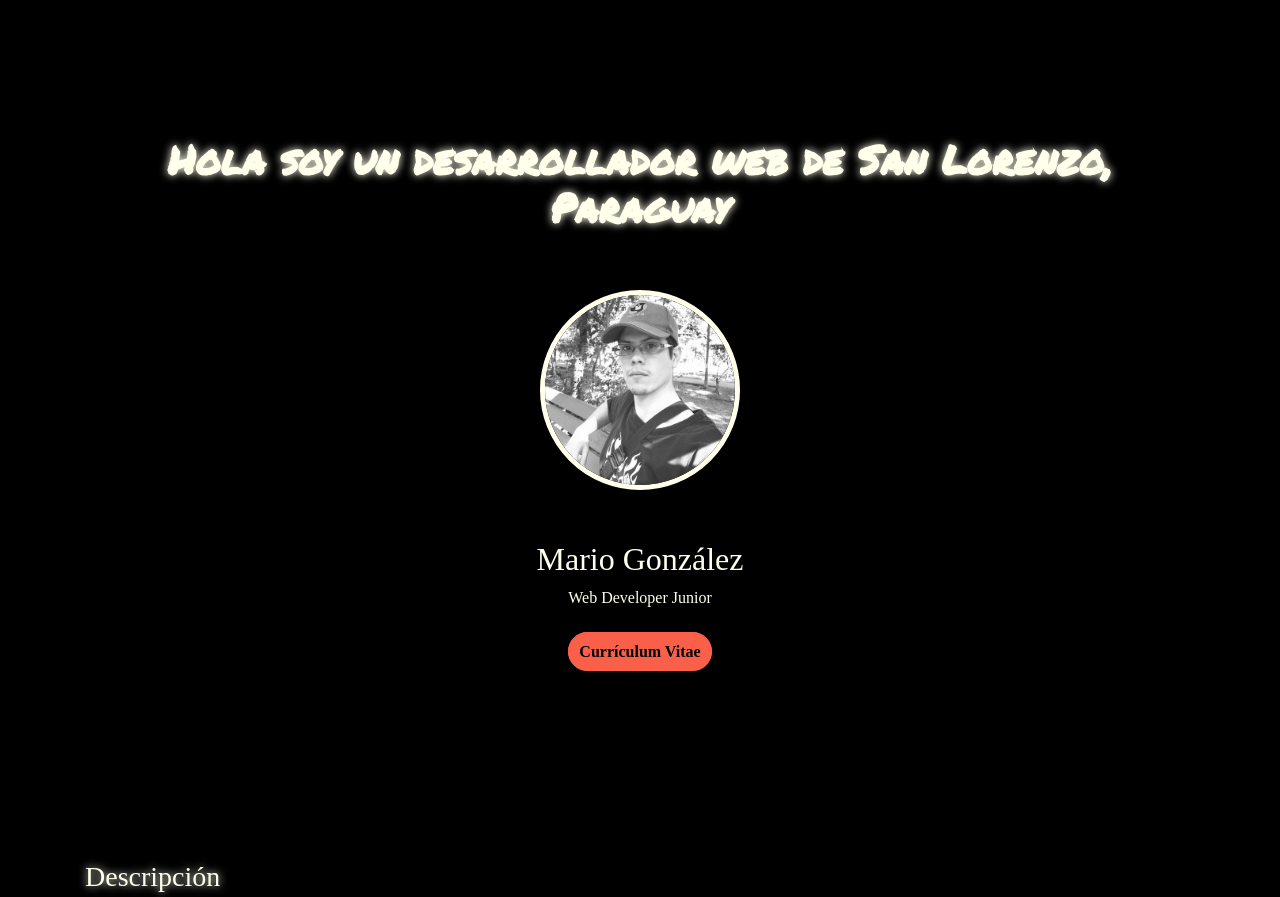
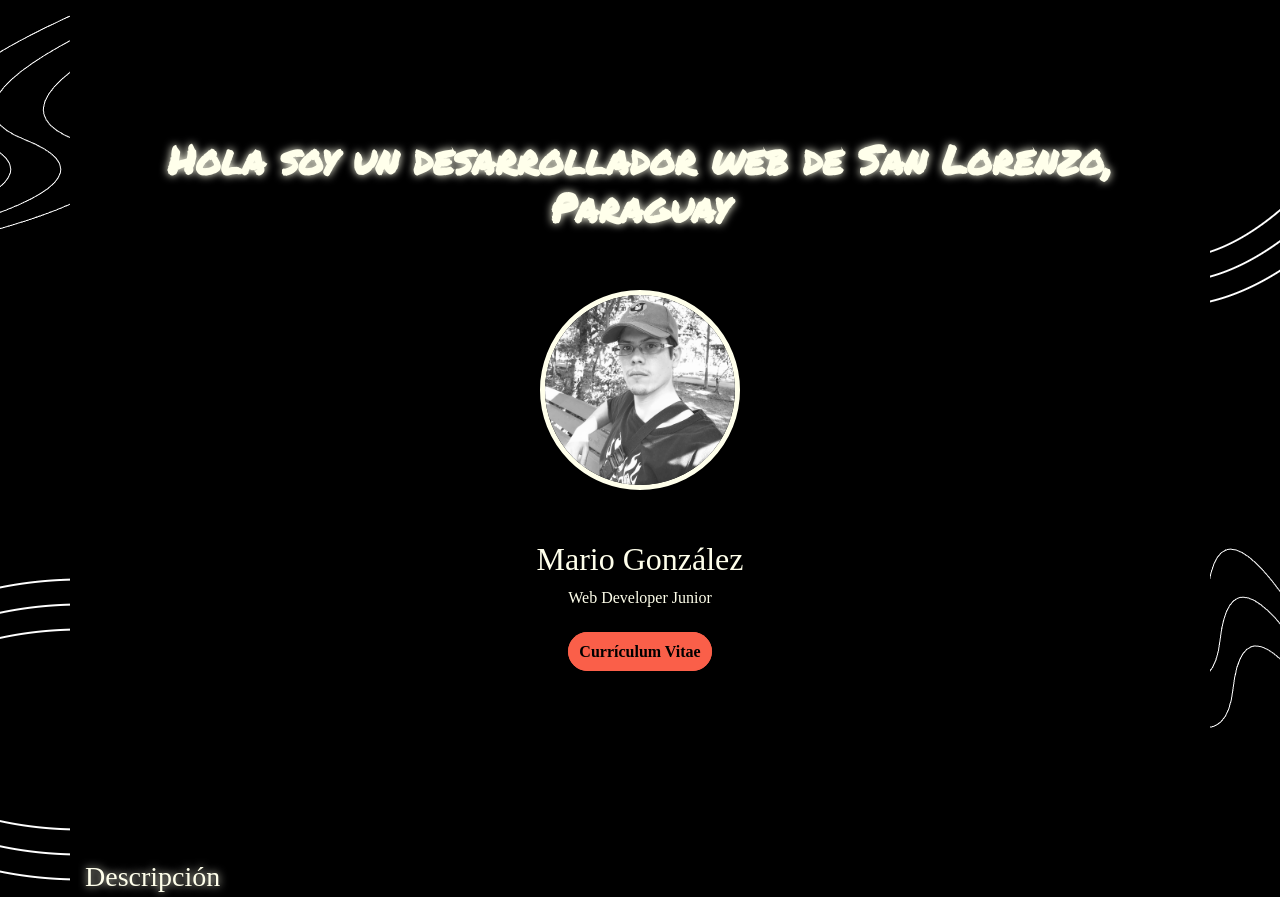
Before and after one commit to marioGonzalez95/cv, a plain HTML site: page index.html in a window 1280 px wide. Shown: the top 897 px of the page. Drawn offline with Linux system fonts and the light colour scheme; a web font is replaced by a local one.

Commit message:
Se le agregan imágenes de adorno para mejorar la visual de la página web

```diff
--- a/css/style.css
+++ b/css/style.css
@@ -47,6 +47,36 @@ body {
   background-color: black;
   color: var(--color-letra-general);
   font-family: var(--font-Nunito);
+  position: relative;
+  z-index: -1;
+}
+body img.circle-1 {
+  position: fixed;
+  top: -140px;
+  right: -171px;
+  z-index: -1;
+}
+body img.circle-2 {
+  position: fixed;
+  bottom: -81px;
+  left: -171px;
+  z-index: -1;
+}
+body img.circle-3 {
+  position: fixed;
+  top: -26px;
+  left: -161px;
+  z-index: -1;
+}
+body img.circle-4 {
+  position: fixed;
+  bottom: -63px;
+  right: -90px;
+  z-index: -1;
+}
+body div.container-body {
+  background-color: black;
+  z-index: 10;
 }
 
 .margen-general {
@@ -82,6 +112,7 @@ h3 {
   transition: opacity 0.3s ease-in-out;
   z-index: 999;
   box-shadow: 0 0 8px var(--color-letra-general);
+  z-index: 10;
 }
 .back-to-top img {
   height: 100%;
--- a/index.html
+++ b/index.html
@@ -7,13 +7,17 @@
     <link rel="icon" href="img/ico_.png" type="image/x-icon" />
     <link rel="stylesheet" href="css/bootstrap.min.css" />
     <link rel="stylesheet" href="https://cdnjs.cloudflare.com/ajax/libs/font-awesome/6.5.1/css/all.min.css">
-    <link rel="stylesheet" href="css/style.css?v=0.3" />
+    <link rel="stylesheet" href="css/style.css?v=0.5" />
   </head>
   <body>
+    <img  class="circle-1" src="img/cicle_1_.png" alt="circle 1">
+    <img  class="circle-2" src="img/cicle_2_.png" alt="circle 2">
+    <img  class="circle-3" src="img/cicle_3_.png" alt="circle 2">
+    <img  class="circle-4" src="img/cicle_4_.png" alt="circle 2">
     <button id="back-to-top" class="back-to-top">
       <img src="img/arrow1_115547.png" alt="arrow to top" />
     </button>
-    <div class="container">
+    <div class="container container-body">
       <div class="cont-hero d-flex justify-content-center align-items-center">
         <div class="cont-hero-items">
           <h1 class="cont-hero-h1">
```
Also changed, not shown: img/cicle_1_.png (added), img/cicle_2_.png (added), img/cicle_3_.png (added), img/cicle_4_.png (added).
